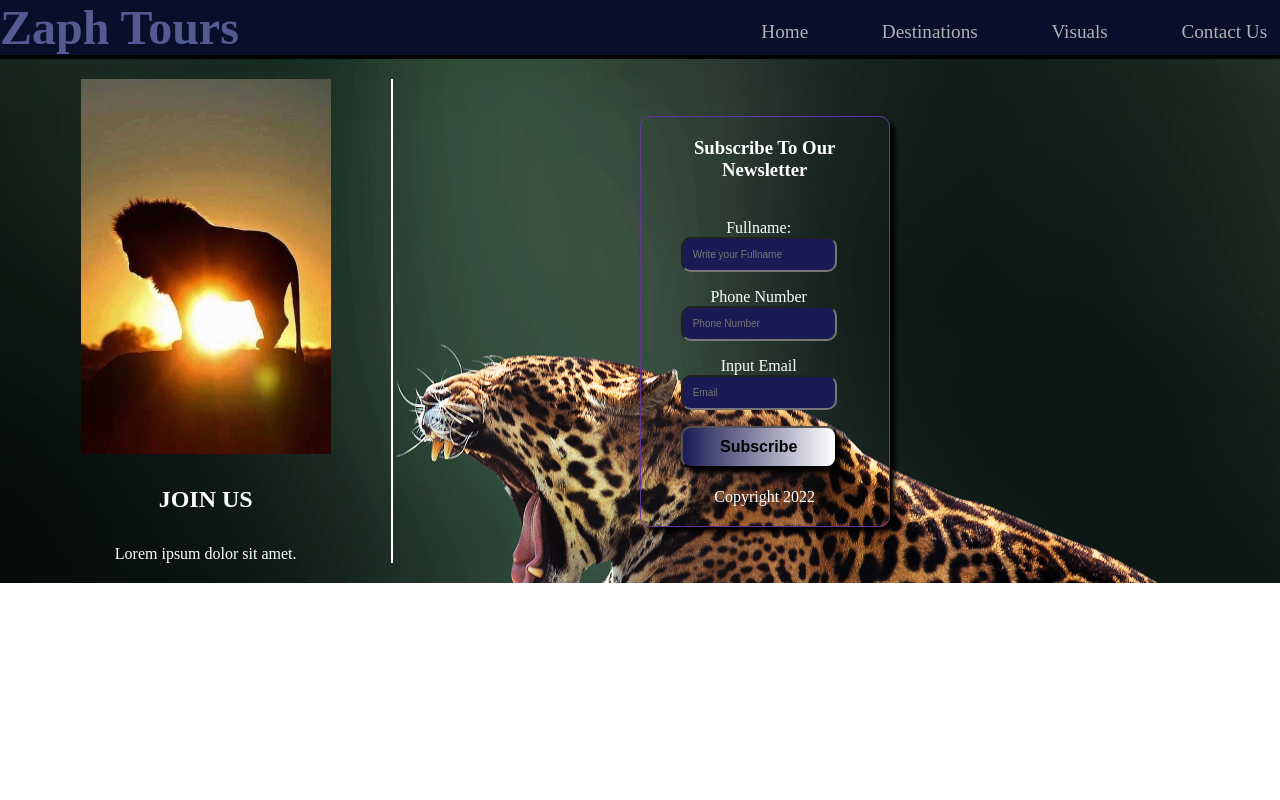
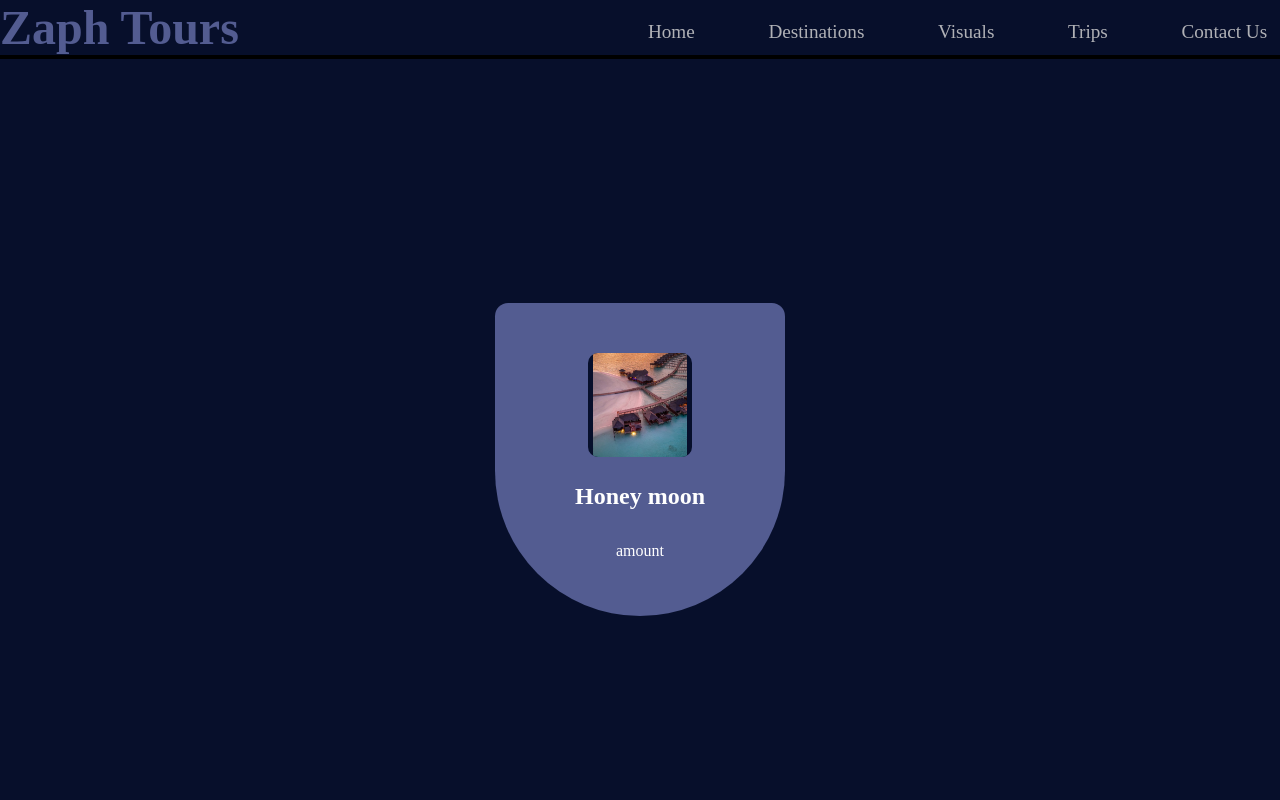
Before and after one commit to VicGriffin/ZAPH-TOURS, a React (Vite) app: page /Trips in a window 1280 px wide. Shown: the top 800 px of the page. Built offline with nearby package versions, Linux system fonts and the light colour scheme.

Commit message:
create trips section

```diff
--- a/src/App.jsx
+++ b/src/App.jsx
@@ -1,6 +1,7 @@
 import React from 'react'
 import './App.css'
 import Home from './pages/Home/Home'
+import Trips from './pages/Trips/Trips.jsx'
 import Header from './components/Header/Header'
 import { BrowserRouter, Link, Route, Routes } from 'react-router-dom'
 import Destinations from './pages/Destinations/Destinations'
@@ -20,6 +21,7 @@ function App() {
       <Route path="/Destinations" element={<Destinations/>} />
       <Route path="/Contact" element={<Contact/>} />
       <Route path="/Visuals" element={<Visuals/>} />
+      <Route path="/Trips" element={<Trips/>} />
     </Routes>
     <Footer/>
     </BrowserRouter>
--- a/src/components/Header/Header.jsx
+++ b/src/components/Header/Header.jsx
@@ -14,6 +14,7 @@ function Header() {
                 <li><Link to="/">home</Link></li>
                 <li><Link to="/Destinations">destinations</Link></li>
                 <li><Link to="/Visuals">visuals</Link></li>
+                <li><Link to="/Trips">trips</Link></li>
                 <li><Link to="/Contact">contact us</Link></li>
             </ol>
         </div>
--- a/src/components/Testimonials/Testimonials.css
+++ b/src/components/Testimonials/Testimonials.css
@@ -2,6 +2,8 @@
     background-color: #070F2B;
     padding: 20px;
     text-align: center;
+
+
 }
 
 .testimonials h1 {
@@ -36,8 +38,8 @@
 .swiper-button-next,
 .swiper-button-prev {
     color: white;
-    width: 44px;
-    height: 44px;
+    width: 4px;
+    height: 4px;
     margin-top: -22px;
-    z-index: 10;
+    z-index: 1;
 }
--- a/src/components/Testimonials/Testimonials.jsx
+++ b/src/components/Testimonials/Testimonials.jsx
@@ -13,9 +13,10 @@ import lydia_img from '../../images/lydia.jpeg';
 function Testimonials() {
   return (
     <section className="testimonials">
-      <h1>Testimonials</h1>
+      <div className="part">
+        <h1>Testimonials</h1>
       <Swiper
-        spaceBetween={30}
+        spaceBetween={2}
         slidesPerView={2}
         pagination={{ clickable: true }}
         navigation={{ nextEl: '.swiper-button-next', prevEl: '.swiper-button-prev' }}
@@ -60,6 +61,8 @@ function Testimonials() {
         <div className="swiper-button-next"></div>
         <div className="swiper-button-prev"></div>
       </Swiper>
+      </div>
+
     </section>
   );
 }
--- /dev/null
+++ b/src/pages/Trips/Trips.css
@@ -0,0 +1,65 @@
+.trips-body{
+    font: size 20px; ;
+    background-color:#070F2B;
+    color: white;
+}
+/* .ul{
+    list-style: none;
+}
+.a{
+    text-decoration: none;
+}
+.img{
+    max-width: 100%;
+    height: auto;
+} */
+.container{
+    height: 100vh;
+    margin-inline: 1.5rem;
+    display: grid;
+    place-items: center;
+}
+.card-board{
+    position: relative;
+    width: 290px;
+    background: #535C91;
+    border-radius: 1rem 1rem 11rem 11rem;
+    padding: 2.5rem 1.5rem 3.5rem;
+    box-shadow: 0 8px 10px rgba(178,55%,20%, .15);
+    text-align: center;
+}
+.card__img{
+    width: 90%;
+}
+.card__border{
+    width: 124px;
+    height: 124px;
+    border-radius: 10px;
+    margin: 0 auto 1rem;
+    display: grid;
+    place-content: center;
+}
+.card__place{
+    width: 104px;
+    height: 104px;
+    background-color: #070F2B;
+    border-radius: 10px;
+    overflow: hidden;
+    display: flex;
+    justify-content: center;
+    align-items: flex-end;
+}
+.card--name,
+.card--details{
+    color: white;
+}
+.card--name{
+    font-size: 1.5rem;
+    font-weight: 600;
+    margin-bottom: 2rem;
+}
+.card--details{
+    font-size: 1rem;
+    font-weight: 500;
+
+}
--- /dev/null
+++ b/src/pages/Trips/Trips.jsx
@@ -0,0 +1,31 @@
+<link
+    href="https://cdn.jsdelivr.net/npm/remixicon@4.2.0/fonts/remixicon.css"
+    rel="stylesheet"
+/>
+import React from 'react'
+import { Link } from 'react-router-dom'
+import "./Trips.css"
+import honey_img from "../../images/hooney.jpeg"
+
+function Trips() {
+  return (
+    <>
+    <section className="trips-body">
+        <div className="container">
+        <div className="card-board">
+            <div className="card__border">
+                <div className="card__place">
+                    <img src={honey_img} alt="" className="card__img" />
+                </div>
+            </div>
+            <h3 className="card--name">Honey moon</h3>
+            <span className="card--details">amount</span>
+        </div>
+        </div>
+
+    </section>
+    </>
+  )
+}
+
+export default Trips
```
Also changed, not shown: src/images/hooney.jpeg (added), src/pages/Trips.css (deleted), src/pages/Trips.jsx (deleted), 1 other file (tests, documents, lock files or other folders).
